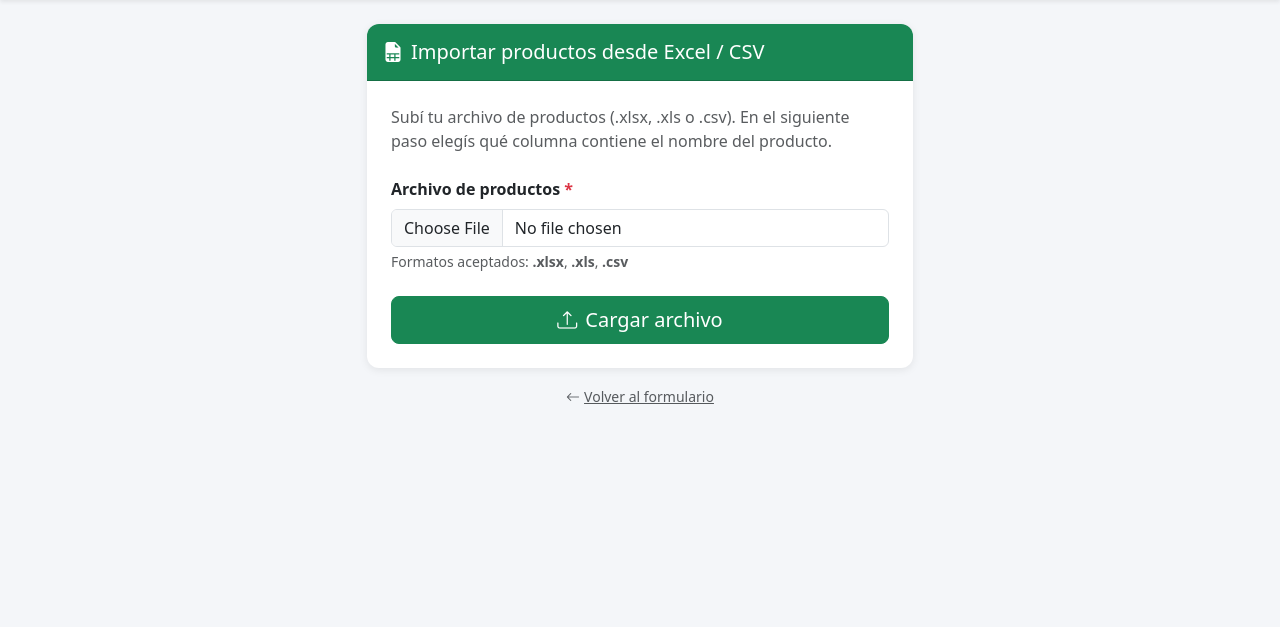
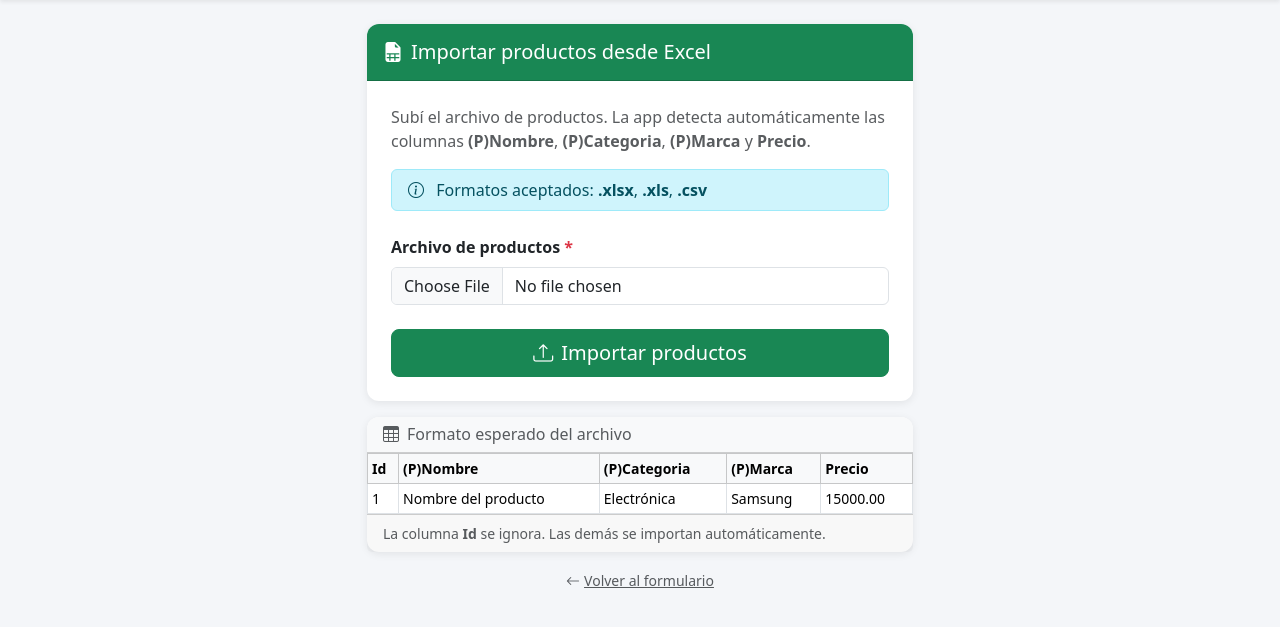
Before and after one commit to martinvierci97-star/Mercadodigital, a Flask app: page /productos/importar in a window 1280 px wide. Shown: the part 56-683 px from the top of the page. Run offline with Flask 3, Linux system fonts and the light colour scheme.

Commit message:
Update product model with categoria, marca, precio from Excel structure
- DB: add categoria, marca, precio columns to productos (with auto-migration)
- Import: auto-detects (P)Nombre, (P)Categoria, (P)Marca, Precio columns — no manual mapping needed
- Form: product dropdown shows marca/categoria info and auto-fills monto_solicitado with list price
- Manual product form now accepts categoria, marca, precio fields
- Import page simplified to one-step upload with format reference table

https://claude.ai/code/session_01WnXztaA4fya5WhH4PuZ2zf

```diff
--- a/sistema-ventas/app.py
+++ b/sistema-ventas/app.py
@@ -1,4 +1,4 @@
-from flask import Flask, render_template, request, redirect, url_for, flash
+from flask import Flask, render_template, request, redirect, url_for, flash, json
 import sqlite3
 import os
 import tempfile
@@ -7,6 +7,14 @@ from datetime import date
 app = Flask(__name__)
 app.secret_key = 'ventas-secret-2024'
 DB_PATH = 'ventas.db'
+
+# Mapeo automático: columnas conocidas del Excel del cliente
+COL_MAP = {
+    'nombre':    ['(P)Nombre', 'Nombre', 'nombre', 'NOMBRE', 'Producto', 'producto'],
+    'categoria': ['(P)Categoria', 'Categoria', 'Categoría', 'categoria', 'CATEGORIA'],
+    'marca':     ['(P)Marca', 'Marca', 'marca', 'MARCA'],
+    'precio':    ['Precio', 'precio', 'PRECIO', 'Price'],
+}
 
 
 def get_db():
@@ -20,10 +28,20 @@ def init_db():
     c = conn.cursor()
     c.execute('''
         CREATE TABLE IF NOT EXISTS productos (
-            id   INTEGER PRIMARY KEY AUTOINCREMENT,
-            nombre TEXT NOT NULL UNIQUE
+            id        INTEGER PRIMARY KEY AUTOINCREMENT,
+            nombre    TEXT    NOT NULL UNIQUE,
+            categoria TEXT,
+            marca     TEXT,
+            precio    REAL
         )
     ''')
+    # Migración: agregar columnas si la tabla ya existía sin ellas
+    for col, definition in [('categoria', 'TEXT'), ('marca', 'TEXT'), ('precio', 'REAL')]:
+        try:
+            c.execute(f'ALTER TABLE productos ADD COLUMN {col} {definition}')
+        except sqlite3.OperationalError:
+            pass  # columna ya existe
+
     c.execute('''
         CREATE TABLE IF NOT EXISTS registros (
             id               INTEGER PRIMARY KEY AUTOINCREMENT,
@@ -39,15 +57,6 @@ def init_db():
             created_at       TIMESTAMP DEFAULT CURRENT_TIMESTAMP
         )
     ''')
-    # Productos de ejemplo — se pueden agregar más desde la app
-    c.execute('SELECT COUNT(*) FROM productos')
-    if c.fetchone()[0] == 0:
-        defaults = [
-            'Plan Básico', 'Plan Intermedio', 'Plan Premium',
-            'Servicio de Consultoría', 'Soporte Técnico',
-            'Publicidad Digital', 'Pack Redes Sociales'
-        ]
-        c.executemany('INSERT INTO productos (nombre) VALUES (?)', [(p,) for p in defaults])
     conn.commit()
     conn.close()
 
@@ -55,11 +64,21 @@ def init_db():
 @app.route('/')
 def index():
     conn = get_db()
-    productos = conn.execute('SELECT * FROM productos ORDER BY nombre').fetchall()
+    productos = conn.execute(
+        'SELECT id, nombre, categoria, marca, precio FROM productos ORDER BY nombre'
+    ).fetchall()
     conn.close()
+    # Serializar productos como JSON para que JS pueda auto-completar precio
+    productos_json = json.dumps([
+        {'id': p['id'], 'nombre': p['nombre'],
+         'categoria': p['categoria'] or '', 'marca': p['marca'] or '',
+         'precio': p['precio']}
+        for p in productos
+    ])
     today = date.today().isoformat()
     success = request.args.get('success')
-    return render_template('index.html', productos=productos, today=today, success=success)
+    return render_template('index.html', productos=productos, productos_json=productos_json,
+                           today=today, success=success)
 
 
 @app.route('/registrar', methods=['POST'])
@@ -72,7 +91,6 @@ def registrar():
     fecha            = f.get('fecha', '').strip()
     estado           = f.get('estado', '').strip()
 
-    # Producto: de la lista o ingresado manualmente
     producto_sel    = f.get('producto_sel', '').strip()
     producto_manual = f.get('producto_manual', '').strip()
     if producto_sel == 'otro' or not producto_sel:
@@ -91,7 +109,6 @@ def registrar():
     precio_raw = f.get('precio_cierre', '').strip()
     precio_cierre = float(precio_raw) if precio_raw else None
 
-    # Validaciones básicas
     if not all([vendedor, cliente_nombre, cliente_apellido, fecha, producto, estado]):
         flash('Por favor completá todos los campos obligatorios.', 'danger')
         return redirect(url_for('index'))
@@ -106,7 +123,6 @@ def registrar():
           estado, motivo_caida, monto_solicitado, precio_cierre))
     conn.commit()
     conn.close()
-
     return redirect(url_for('index', success=1))
 
 
@@ -119,26 +135,34 @@ def resumen():
     ).fetchall()
     conn.close()
 
-    total       = len(registros)
-    cerrados    = sum(1 for r in registros if r['estado'] == 'cerrado')
-    en_proceso  = sum(1 for r in registros if r['estado'] == 'proceso')
-    caidas      = sum(1 for r in registros if r['estado'] == 'caida')
-    total_ventas = sum(r['precio_cierre'] for r in registros if r['precio_cierre'] and r['estado'] == 'cerrado')
+    total        = len(registros)
+    cerrados     = sum(1 for r in registros if r['estado'] == 'cerrado')
+    en_proceso   = sum(1 for r in registros if r['estado'] == 'proceso')
+    caidas       = sum(1 for r in registros if r['estado'] == 'caida')
+    total_ventas = sum(r['precio_cierre'] for r in registros
+                       if r['precio_cierre'] and r['estado'] == 'cerrado')
 
     return render_template('resumen.html',
         registros=registros, fecha=fecha,
         total=total, cerrados=cerrados, en_proceso=en_proceso,
-        caidas=caidas, total_ventas=total_ventas
-    )
+        caidas=caidas, total_ventas=total_ventas)
 
 
 @app.route('/productos/agregar', methods=['POST'])
 def agregar_producto():
-    nombre = request.form.get('nombre', '').strip()
+    nombre    = request.form.get('nombre', '').strip()
+    categoria = request.form.get('categoria', '').strip() or None
+    marca     = request.form.get('marca', '').strip() or None
+    precio_r  = request.form.get('precio', '').strip()
+    precio    = float(precio_r) if precio_r else None
+
     if nombre:
         conn = get_db()
         try:
-            conn.execute('INSERT INTO productos (nombre) VALUES (?)', (nombre,))
+            conn.execute(
+                'INSERT INTO productos (nombre, categoria, marca, precio) VALUES (?, ?, ?, ?)',
+                (nombre, categoria, marca, precio)
+            )
             conn.commit()
             flash(f'Producto "{nombre}" agregado correctamente.', 'success')
         except sqlite3.IntegrityError:
@@ -151,105 +175,122 @@ def agregar_producto():
 @app.route('/productos/importar', methods=['GET', 'POST'])
 def importar_productos():
     if request.method == 'GET':
-        return render_template('importar.html', columnas=None, archivo_tmp=None)
+        return render_template('importar.html', estado=None)
 
-    # POST — primer paso: subir archivo y detectar columnas
-    if 'paso' not in request.form:
-        archivo = request.files.get('archivo')
-        if not archivo or not archivo.filename:
-            flash('Seleccioná un archivo Excel.', 'danger')
-            return redirect(url_for('importar_productos'))
-
-        ext = os.path.splitext(archivo.filename)[1].lower()
-        if ext not in ('.xlsx', '.xls', '.csv'):
-            flash('Formato no soportado. Usá .xlsx, .xls o .csv', 'danger')
-            return redirect(url_for('importar_productos'))
-
-        # Guardar temporalmente
-        tmp = tempfile.NamedTemporaryFile(delete=False, suffix=ext)
-        archivo.save(tmp.name)
-        tmp.close()
-
-        try:
-            columnas, _ = _leer_archivo(tmp.name, ext, col=None)
-        except Exception as e:
-            flash(f'Error al leer el archivo: {e}', 'danger')
-            os.unlink(tmp.name)
-            return redirect(url_for('importar_productos'))
-
-        return render_template('importar.html', columnas=columnas,
-                               archivo_tmp=tmp.name, ext=ext)
-
-    # POST — segundo paso: elegir columna e importar
-    archivo_tmp = request.form.get('archivo_tmp', '')
-    ext         = request.form.get('ext', '.xlsx')
-    col         = request.form.get('columna', '')
-
-    if not archivo_tmp or not os.path.exists(archivo_tmp):
-        flash('La sesión expiró. Subí el archivo nuevamente.', 'warning')
+    archivo = request.files.get('archivo')
+    if not archivo or not archivo.filename:
+        flash('Seleccioná un archivo Excel.', 'danger')
         return redirect(url_for('importar_productos'))
 
+    ext = os.path.splitext(archivo.filename)[1].lower()
+    if ext not in ('.xlsx', '.xls', '.csv'):
+        flash('Formato no soportado. Usá .xlsx, .xls o .csv', 'danger')
+        return redirect(url_for('importar_productos'))
+
+    tmp = tempfile.NamedTemporaryFile(delete=False, suffix=ext)
+    archivo.save(tmp.name)
+    tmp.close()
+
     try:
-        _, nombres = _leer_archivo(archivo_tmp, ext, col=col)
+        filas, cabecera = _leer_excel(tmp.name, ext)
     except Exception as e:
-        flash(f'Error al procesar el archivo: {e}', 'danger')
+        flash(f'Error al leer el archivo: {e}', 'danger')
+        os.unlink(tmp.name)
         return redirect(url_for('importar_productos'))
     finally:
         try:
-            os.unlink(archivo_tmp)
+            os.unlink(tmp.name)
         except OSError:
             pass
 
+    # Detectar índices de columnas automáticamente
+    def find_col(candidates):
+        for candidate in candidates:
+            if candidate in cabecera:
+                return cabecera.index(candidate)
+        return None
+
+    idx = {field: find_col(candidates) for field, candidates in COL_MAP.items()}
+
+    if idx['nombre'] is None:
+        flash(
+            f'No se encontró la columna de nombre del producto. '
+            f'Columnas detectadas: {", ".join(cabecera)}', 'danger'
+        )
+        return redirect(url_for('importar_productos'))
+
     conn = get_db()
-    agregados = 0
-    duplicados = 0
-    for nombre in nombres:
-        nombre = str(nombre).strip()
-        if not nombre or nombre.lower() == 'nan':
+    agregados = duplicados = omitidos = 0
+    for fila in filas:
+        nombre = _safe_str(fila, idx['nombre'])
+        if not nombre:
+            omitidos += 1
             continue
+        categoria = _safe_str(fila, idx['categoria'])
+        marca     = _safe_str(fila, idx['marca'])
+        precio    = _safe_float(fila, idx['precio'])
         try:
-            conn.execute('INSERT INTO productos (nombre) VALUES (?)', (nombre,))
+            conn.execute(
+                'INSERT INTO productos (nombre, categoria, marca, precio) VALUES (?, ?, ?, ?)',
+                (nombre, categoria, marca, precio)
+            )
             agregados += 1
         except sqlite3.IntegrityError:
+            # Actualizar datos extra aunque el nombre ya exista
+            conn.execute(
+                '''UPDATE productos SET categoria=?, marca=?, precio=?
+                   WHERE nombre=? AND (categoria IS NULL OR marca IS NULL OR precio IS NULL)''',
+                (categoria, marca, precio, nombre)
+            )
             duplicados += 1
     conn.commit()
     conn.close()
 
-    msg = f'Se importaron {agregados} productos correctamente.'
+    detectados = {k: cabecera[v] for k, v in idx.items() if v is not None}
+    msg = f'Importación completada: {agregados} productos nuevos'
     if duplicados:
-        msg += f' ({duplicados} ya existían y fueron ignorados.)'
-    flash(msg, 'success')
+        msg += f', {duplicados} ya existían (datos actualizados si faltaban)'
+    if omitidos:
+        msg += f', {omitidos} filas vacías ignoradas'
+    flash(msg + '.', 'success')
     return redirect(url_for('index'))
 
 
-def _leer_archivo(path, ext, col):
-    """Devuelve (lista_columnas, lista_valores). col=None solo lee cabeceras."""
+def _leer_excel(path, ext):
+    """Devuelve (filas_como_listas, cabecera_lista)."""
     if ext == '.csv':
         import csv
         with open(path, newline='', encoding='utf-8-sig') as f:
-            reader = csv.DictReader(f)
-            columnas = reader.fieldnames or []
-            if col is None:
-                return columnas, []
-            valores = [row[col] for row in reader if col in row]
-        return columnas, valores
+            reader = csv.reader(f)
+            rows = list(reader)
+        if not rows:
+            return [], []
+        return rows[1:], rows[0]
     else:
         import openpyxl
         wb = openpyxl.load_workbook(path, read_only=True, data_only=True)
         ws = wb.active
-        rows = list(ws.iter_rows(values_only=True))
+        rows = [list(r) for r in ws.iter_rows(values_only=True)]
         wb.close()
         if not rows:
             return [], []
-        cabecera = [str(c) if c is not None else f'Columna {i+1}' for i, c in enumerate(rows[0])]
-        if col is None:
-            return cabecera, []
-        try:
-            idx = cabecera.index(col)
-        except ValueError:
-            idx = 0
-        valores = [row[idx] for row in rows[1:] if row[idx] is not None]
-        return cabecera, valores
+        return rows[1:], [str(c) if c is not None else '' for c in rows[0]]
+
+
+def _safe_str(fila, idx):
+    if idx is None or idx >= len(fila) or fila[idx] is None:
+        return None
+    val = str(fila[idx]).strip()
+    return val if val and val.lower() != 'nan' else None
+
+
+def _safe_float(fila, idx):
+    if idx is None or idx >= len(fila) or fila[idx] is None:
+        return None
+    try:
+        return float(str(fila[idx]).replace(',', '.').strip())
+    except (ValueError, TypeError):
+        return None
 
 
 @app.route('/registro/eliminar/<int:registro_id>', methods=['POST'])
--- a/sistema-ventas/templates/importar.html
+++ b/sistema-ventas/templates/importar.html
@@ -7,58 +7,64 @@
 
     <div class="card">
       <div class="card-header bg-success text-white py-3">
-        <h5 class="mb-0"><i class="bi bi-file-earmark-spreadsheet-fill me-2"></i>Importar productos desde Excel / CSV</h5>
+        <h5 class="mb-0"><i class="bi bi-file-earmark-spreadsheet-fill me-2"></i>Importar productos desde Excel</h5>
       </div>
       <div class="card-body p-4">
 
-        {% if not columnas %}
-        <!-- Paso 1: subir archivo -->
-        <p class="text-muted mb-4">
-          Subí tu archivo de productos (.xlsx, .xls o .csv). En el siguiente paso elegís qué columna contiene el nombre del producto.
+        <p class="text-muted mb-3">
+          Subí el archivo de productos. La app detecta automáticamente las columnas
+          <strong>(P)Nombre</strong>, <strong>(P)Categoria</strong>, <strong>(P)Marca</strong> y <strong>Precio</strong>.
         </p>
+
+        <div class="alert alert-info py-2 mb-4">
+          <i class="bi bi-info-circle me-2"></i>
+          Formatos aceptados: <strong>.xlsx</strong>, <strong>.xls</strong>, <strong>.csv</strong>
+        </div>
+
         <form action="/productos/importar" method="POST" enctype="multipart/form-data">
           <div class="mb-4">
             <label class="form-label fw-semibold">Archivo de productos <span class="text-danger">*</span></label>
             <input type="file" name="archivo" class="form-control" accept=".xlsx,.xls,.csv" required />
-            <div class="form-text">Formatos aceptados: <strong>.xlsx</strong>, <strong>.xls</strong>, <strong>.csv</strong></div>
           </div>
           <div class="d-grid">
             <button type="submit" class="btn btn-success btn-lg">
-              <i class="bi bi-upload me-2"></i>Cargar archivo
+              <i class="bi bi-upload me-2"></i>Importar productos
             </button>
           </div>
         </form>
 
-        {% else %}
-        <!-- Paso 2: elegir columna -->
-        <p class="text-muted mb-3">
-          Se detectaron <strong>{{ columnas|length }}</strong> columnas. Elegí cuál contiene los nombres de los productos:
-        </p>
-        <form action="/productos/importar" method="POST">
-          <input type="hidden" name="paso" value="2" />
-          <input type="hidden" name="archivo_tmp" value="{{ archivo_tmp }}" />
-          <input type="hidden" name="ext" value="{{ ext }}" />
+      </div>
+    </div>
 
-          <div class="mb-4">
-            <label class="form-label fw-semibold">Columna con el nombre del producto <span class="text-danger">*</span></label>
-            <select name="columna" class="form-select" required>
-              {% for col in columnas %}
-              <option value="{{ col }}">{{ col }}</option>
-              {% endfor %}
-            </select>
-          </div>
-
-          <div class="d-grid gap-2">
-            <button type="submit" class="btn btn-success btn-lg">
-              <i class="bi bi-check2-circle me-2"></i>Importar productos
-            </button>
-            <a href="/productos/importar" class="btn btn-outline-secondary">
-              <i class="bi bi-arrow-left me-1"></i>Volver a subir
-            </a>
-          </div>
-        </form>
-        {% endif %}
-
+    <!-- Formato esperado -->
+    <div class="card mt-3">
+      <div class="card-header bg-light py-2">
+        <h6 class="mb-0 text-muted"><i class="bi bi-table me-2"></i>Formato esperado del archivo</h6>
+      </div>
+      <div class="table-responsive">
+        <table class="table table-sm table-bordered mb-0 small">
+          <thead class="table-light">
+            <tr>
+              <th>Id</th>
+              <th>(P)Nombre</th>
+              <th>(P)Categoria</th>
+              <th>(P)Marca</th>
+              <th>Precio</th>
+            </tr>
+          </thead>
+          <tbody>
+            <tr class="text-muted">
+              <td>1</td>
+              <td>Nombre del producto</td>
+              <td>Electrónica</td>
+              <td>Samsung</td>
+              <td>15000.00</td>
+            </tr>
+          </tbody>
+        </table>
+      </div>
+      <div class="card-footer text-muted small">
+        La columna <strong>Id</strong> se ignora. Las demás se importan automáticamente.
       </div>
     </div>
 
```
Also changed, not shown: sistema-ventas/templates/index.html (+96 -38 lines), sistema-ventas/ventas.db.
